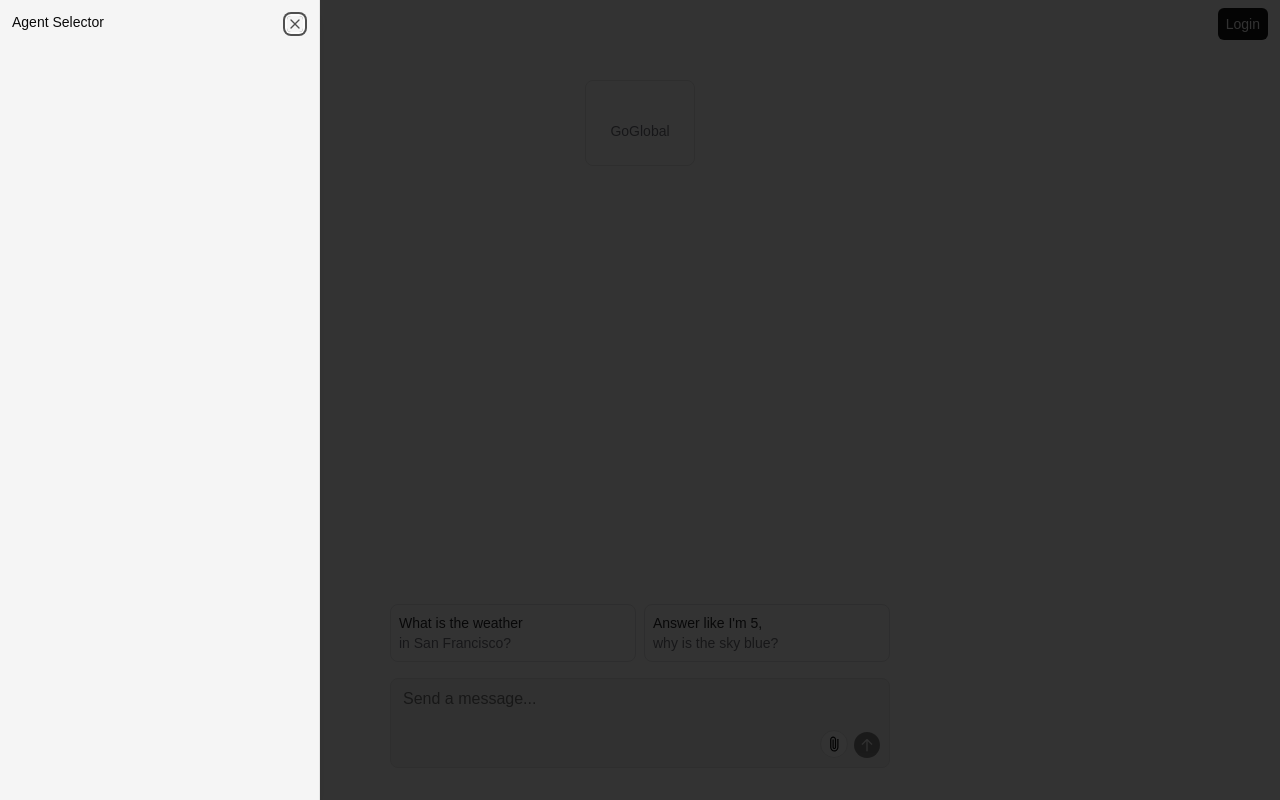
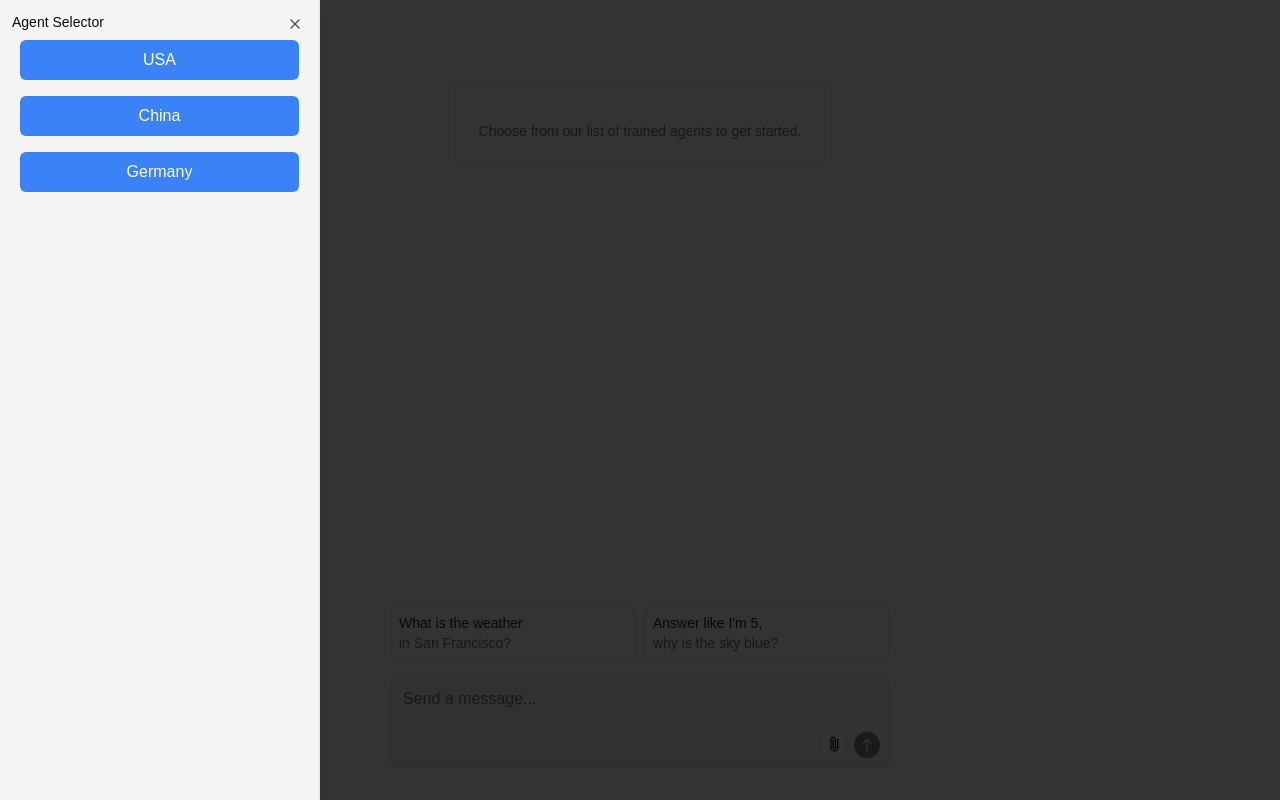
Before and after one commit to FrostGod/Go-Global, a Next.js app in the folder goglobal/: page /agents in a window 1280 px wide. Both pictures are taken after a click on the button 27 px from the left and 24 px from the top of the page. Built offline with nearby package versions, Linux system fonts and the light colour scheme.

Commit message:
ui: chat pannels for agent selector

```diff
--- a/goglobal/app/agents/page.tsx
+++ b/goglobal/app/agents/page.tsx
@@ -1,7 +1,10 @@
+'use client';
+
 // app/agents/[agentId]/chat.tsx
 import { useParams } from 'next/navigation';
 import { Navbar } from '@/components/ui/chat/custom/navbar';
 import { Chat } from '@/components/ui/chat/custom/chat'; // Adjust path as needed
+import { createContext, useState, useContext } from 'react';
 
 export default function AgentChat() {
 //   const params = useParams();
@@ -9,12 +12,14 @@ export default function AgentChat() {
 
   // ... use agentId to fetch initial messages or other data ...
 
+  const [agentSelected, setSharedAgent] = useState(false);
+
   return(
 
     <html lang="en">
     <body className="antialiased">
 
-        <Navbar />
+        <Navbar agentSelected={agentSelected} agentName={undefined}/>
         <Chat id={"agentId"} initialMessages={[]} />
     </body>
   </html>
--- a/goglobal/components/ui/chat/custom/agent-selector.tsx
+++ b/goglobal/components/ui/chat/custom/agent-selector.tsx
@@ -1,11 +1,9 @@
-"use client";
 
 import * as VisuallyHidden from "@radix-ui/react-visually-hidden";
 import cx from "classnames";
 import Link from "next/link";
 import { useParams, usePathname } from "next/navigation";
-import { User } from "next-auth";
-import { useEffect, useState } from "react";
+import { AwaitedReactNode, JSXElementConstructor, Key, ReactElement, ReactNode, ReactPortal, useEffect, useState } from "react";
 import { toast } from "sonner";
 import useSWR from "swr";
 
@@ -44,11 +42,25 @@ import {
   SheetTitle,
 } from "../ui/sheet";
 
-export const AgentSelector = () => {
+
+interface Agent {
+  id: string;
+  label: string;
+  // ... other properties if needed
+}
+
+// Example usage:
+const agents: Agent[] = [
+  { id: '1', label: 'USA' },
+  { id: '2', label: 'China' },
+  { id: '3', label: 'Germany' },
+];
+
+export const AgentSelector = ({ OnAgentChange}: { OnAgentChange: (agent: string) => void }) => {
   const { id } = useParams();
   const pathname = usePathname();
 
-  const [isHistoryVisible, setIsHistoryVisible] = useState(false);
+  const [isHistoryVisible, setAgentSelectorVisible] = useState(false);
 
   const [deleteId, setDeleteId] = useState<string | null>(null);
   const [showDeleteDialog, setShowDeleteDialog] = useState(false);
@@ -59,7 +71,7 @@ export const AgentSelector = () => {
         variant="outline"
         className="p-1.5 h-fit"
         onClick={() => {
-          setIsHistoryVisible(true);
+          setAgentSelectorVisible(true);
         }}
       >
         <MenuIcon />
@@ -68,7 +80,7 @@ export const AgentSelector = () => {
       <Sheet
         open={isHistoryVisible}
         onOpenChange={(state) => {
-          setIsHistoryVisible(state);
+          setAgentSelectorVisible(state);
         }}
       >
         <SheetContent side="left" className="p-3 w-80 bg-muted">
@@ -91,13 +103,22 @@ export const AgentSelector = () => {
             </div>
           </div>
 
-          <div className="mt-10 flex flex-col">
+          <div className="flex flex-col">
+        {agents.map((agent: Agent) => (
+        <button
+          key={agent.id}
+          onClick={async () => {
+            OnAgentChange(agent.label);
+            setAgentSelectorVisible(false);
+          }} // Call callback with item ID
+          className="m-2 p-2 bg-blue-500 text-white rounded-md" // Add styling
+        >
+          {agent.label}
+        </button>
+      ))}
+    </div>
 
 
-            <div className="flex flex-col overflow-y-scroll p-1 h-[calc(100dvh-124px)]">
-
-            </div>
-          </div>
         </SheetContent>
       </Sheet>
 
--- a/goglobal/components/ui/chat/custom/navbar.tsx
+++ b/goglobal/components/ui/chat/custom/navbar.tsx
@@ -1,3 +1,4 @@
+
 import Link from "next/link";
 
 // import { auth, signOut } from "@/app/(auth)/auth";
@@ -11,25 +12,29 @@ import {
   DropdownMenuTrigger,
 } from "../ui/dropdown-menu";
 import { AgentSelector } from "./agent-selector";
+import { createContext, useState, useContext } from 'react';
 
-export const Navbar = async () => {
+
+export const Navbar = ({} : {agentSelected: boolean, agentName: String | undefined}) => {
   // let session = await auth();
+
+  const [agentSelected, setSharedAgent] = useState(false);
+  const [agentName, setSharedAgentName] = useState("");
+
+  const handleChange = (newValue : string ): void => {
+    setSharedAgentName(newValue);
+    setSharedAgent(true);
+  };
 
   return (
     <>
       <div className="bg-background absolute top-0 left-0 w-dvw py-2 px-3 justify-between flex flex-row items-center z-30">
         <div className="flex flex-row gap-3 items-center">
-          { <AgentSelector/> }
+          { <AgentSelector OnAgentChange={handleChange}/> }
           <div className="flex flex-row gap-2 items-center">
-            <div className="text-sm dark:text-zinc-300">Agent - U.S</div>
+            { agentSelected ? <div> Chatting with Agent {agentName}</div>: <div className="text-sm dark:text-zinc-300">Select an Agent to Chat with!</div>  }
           </div>
         </div>
-
-        {(
-          <Button className="py-1.5 px-2 h-fit font-normal" asChild>
-            <Link href="/login">Login</Link>
-          </Button>
-        )}
       </div>
     </>
   );
--- a/goglobal/components/ui/chat/custom/overview.tsx
+++ b/goglobal/components/ui/chat/custom/overview.tsx
@@ -17,7 +17,7 @@ export const Overview = () => {
         <p className="flex flex-row justify-center gap-4 items-center text-zinc-900 dark:text-zinc-50">
         </p>
         <p>
-          GoGlobal
+          Choose from our list of trained agents to get started.
         </p>
       </div>
     </motion.div>
--- a/package.json
+++ b/package.json
@@ -1,5 +1,6 @@
 {
   "dependencies": {
+    "axios": "^1.7.7",
     "react-hot-toast": "^2.4.1"
   }
 }
```
Also changed, not shown: 1 other file (tests, documents, lock files or other folders).
